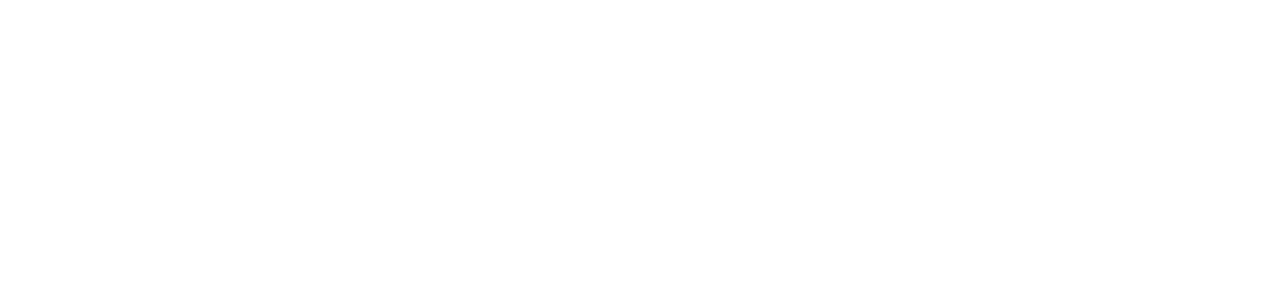
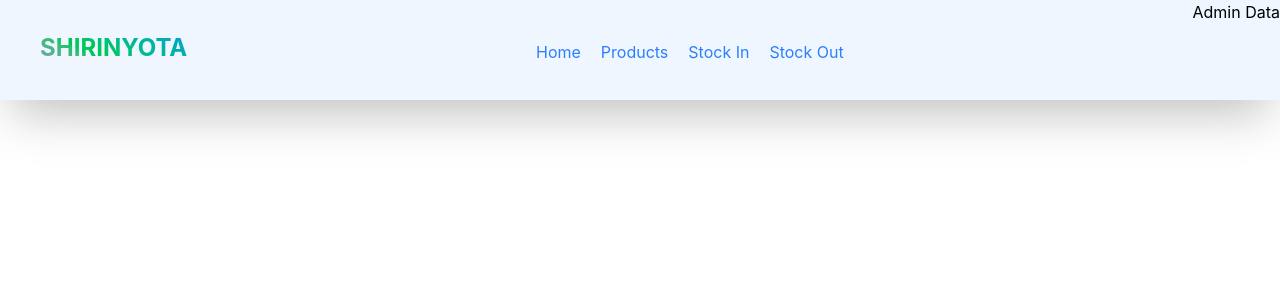
Before and after one commit to niyomugaboetiene/SHIRINYOTA-Company-Ltd, a React app in the folder frontend/: page /nav in a window 1280 px wide. Before the commit this address had no page. Shown: the top 300 px of the page. Built offline with nearby package versions, Linux system fonts and the light colour scheme; the HTML template or start-up script is replaced by a standard one.

Commit message:
first commit of Shirinyota company ltd

```diff
--- a/frontend/src/App.jsx
+++ b/frontend/src/App.jsx
@@ -15,6 +15,8 @@
 import ProductList from "./components/Products/ProductList";
 import AddProduct from "./components/Products/AddProduct"
 import UpdateProduct from "./components/Products/UpdateProduct"
+
+import NavBar from "./components/dashboard/Nav";
 
 function App() {
 
@@ -36,6 +38,8 @@
           <Route path="/product/add" element={<AddProduct /> }/>
           <Route path="/product/list" element={<ProductList /> }/>
           <Route path="/product/update/:_id" element={<UpdateProduct />}/>
+
+          <Route path="/nav" element={<NavBar />}/>
        </Routes>
     </BrowserRouter>
   )
--- a/frontend/src/components/dashboard/Nav.jsx
+++ b/frontend/src/components/dashboard/Nav.jsx
@@ -2,13 +2,13 @@
 
 const NavBar = () => {
     return (
-        <div>
-            <div>
-                <div>
-                    <h1>SHIRINYOTA</h1>
+        <div className="bg-blue-50">
+            <div className="flex justify-between h-25 shadow-2xl">
+                <div className="bg-linear-to-bl from-blue-500 to-purple-500 via-green-500 text-transparent bg-clip-text">
+                    <h1 className="text-2xl ms-10 mt-8 font-bold">SHIRINYOTA</h1>
                 </div>
-                <div>
-                    <nav>
+                <div className="mt-10">
+                    <nav className="flex space-x-5 text-blue-500">
                         <Link>Home</Link>
                         <Link>Products</Link>
                         <Link>Stock In</Link>
@@ -22,3 +22,4 @@
         </div>
     )
 }
+export default NavBar;
```
